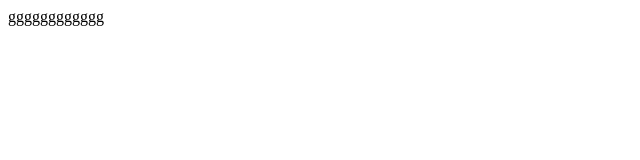
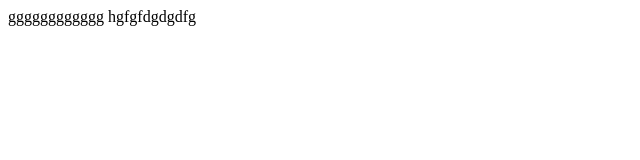
Before and after one commit to farazsamin/first, a plain HTML site: page index.html in a window 1280 px wide. Shown: the whole page, without its empty margins (0-640 px from the left). Drawn offline with Linux system fonts and the light colour scheme.

Commit message:
Update index.html

```diff
--- a/index.html
+++ b/index.html
@@ -5,6 +5,7 @@
     <meta name="viewport" content="width=device-width, initial-scale=1.0">
     <title>Document</title>
     gggggggggggg
+    hgfgfdgdgdfg
 </head>
 <body>
 
```
